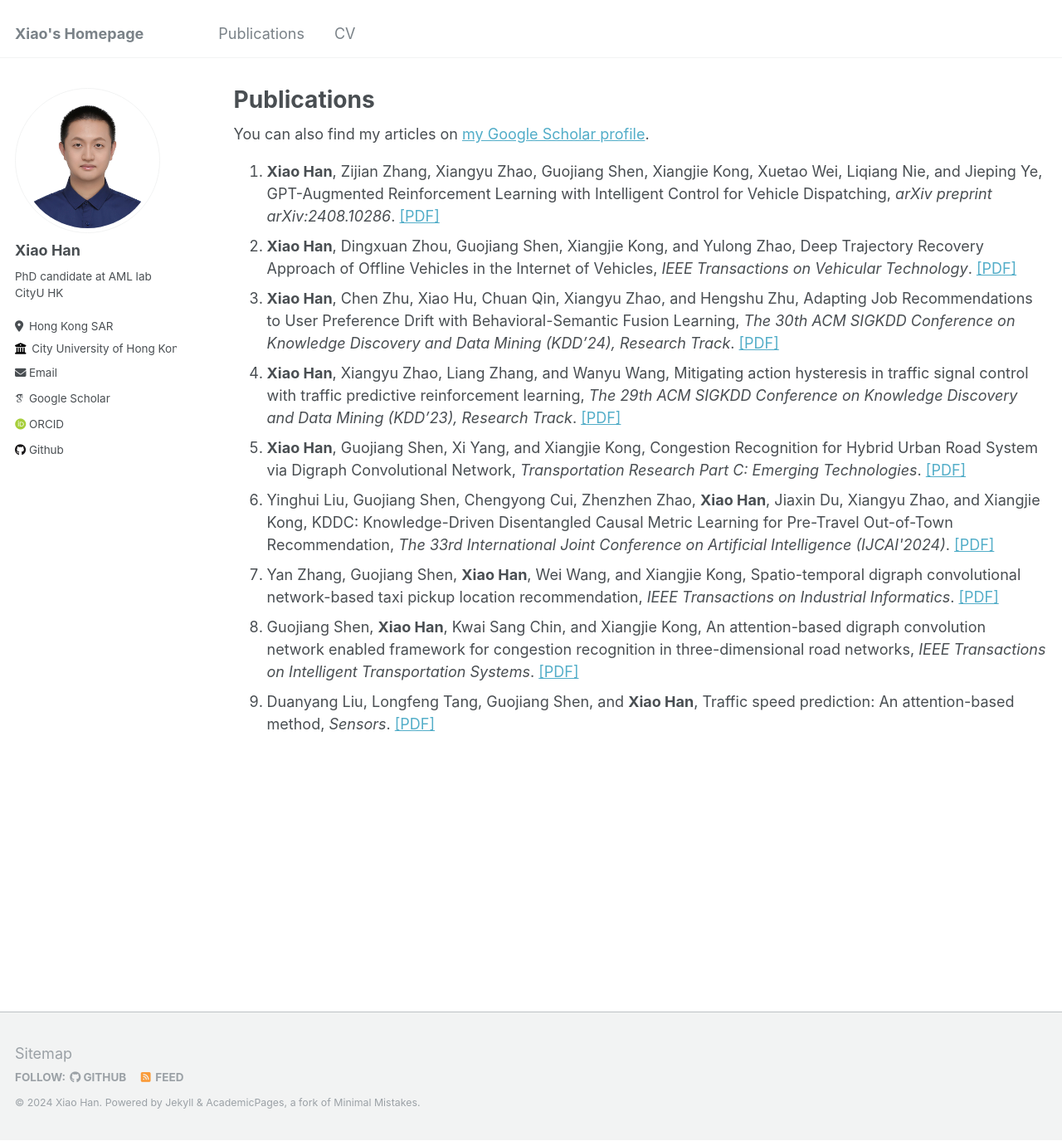
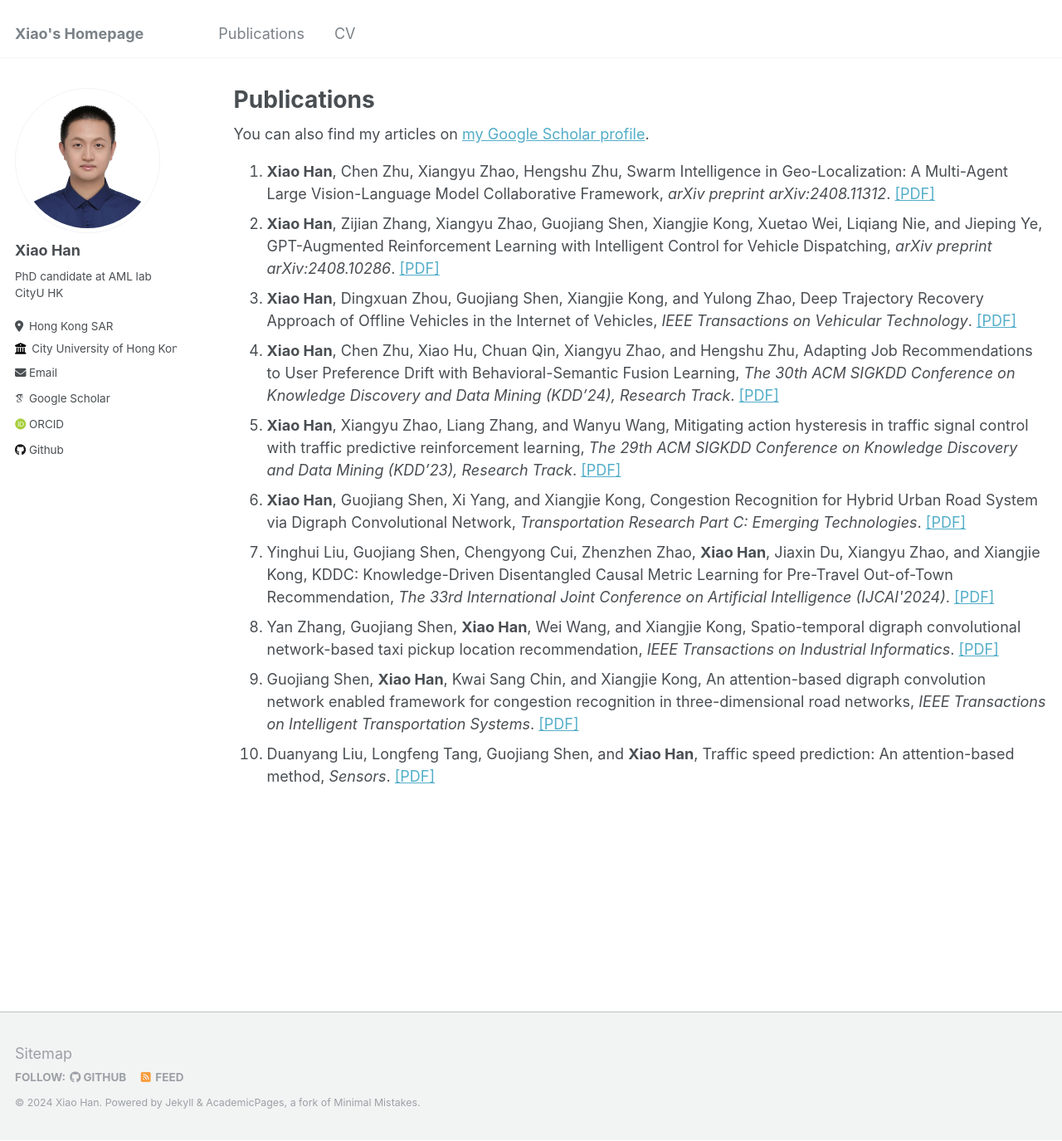
Before and after one commit to hahahenha/hahahenha.github.io, a Jekyll site: the page built from _pages/publications.md, in a window 1280 px wide and 1375 px high. Shown: the whole window at 83% size. Built offline with Jekyll 4.4.1, drawn with Linux system fonts in a browser that asks for light colours; some web fonts are replaced.

Commit message:
Update publications.md

```diff
--- a/_pages/publications.md
+++ b/_pages/publications.md
@@ -18,6 +18,12 @@ author_profile: true
 -->
 
 <ol>
+   <li>
+    <Strong>Xiao Han</Strong>, Chen Zhu, Xiangyu Zhao, Hengshu Zhu,
+     Swarm Intelligence in Geo-Localization: A Multi-Agent Large Vision-Language Model Collaborative Framework,
+    <em>arXiv preprint arXiv:2408.11312</em>.
+    <a target="_blank" rel="noopener" href="https://arxiv.org/abs/2408.11312">[PDF]</a>
+  </li>
   <li>
     <Strong>Xiao Han</Strong>, Zijian Zhang, Xiangyu Zhao, Guojiang Shen, Xiangjie Kong, Xuetao Wei, Liqiang Nie, and Jieping Ye,
     GPT-Augmented Reinforcement Learning with Intelligent Control for Vehicle Dispatching,
```
